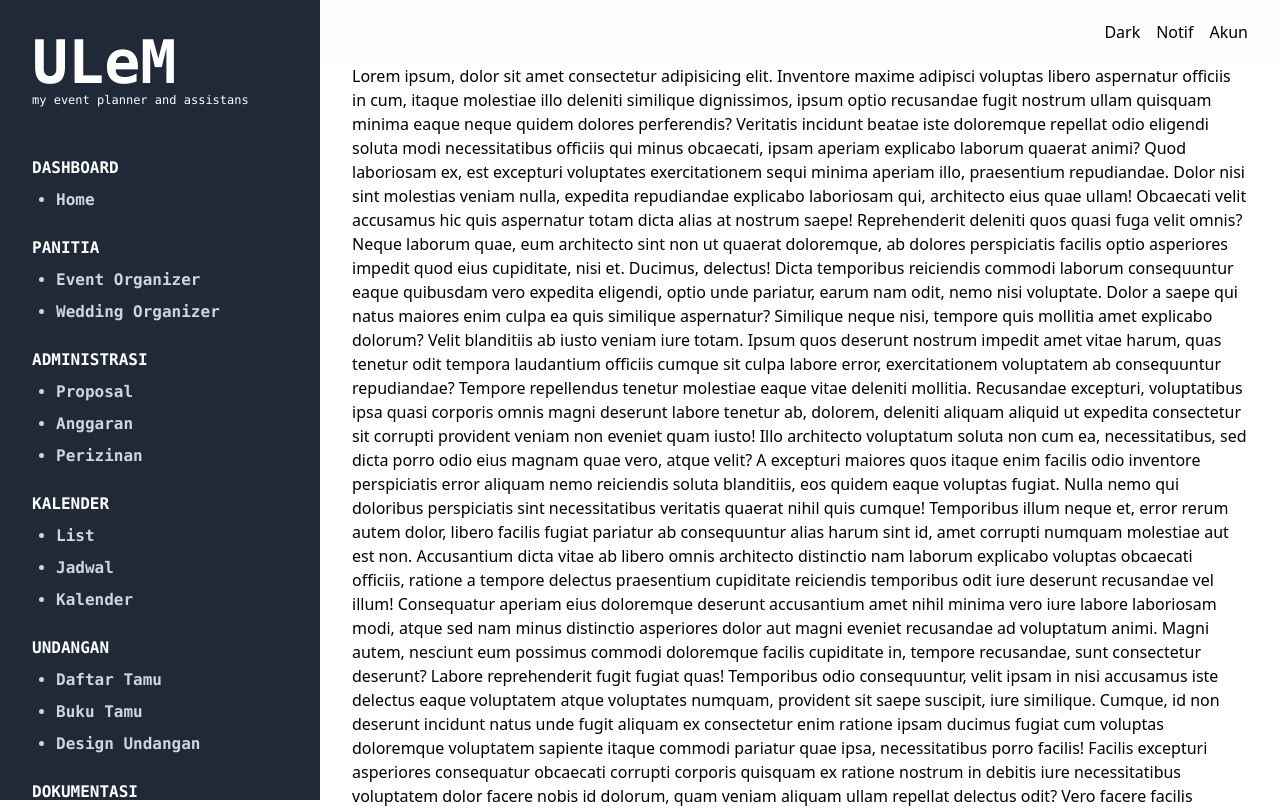
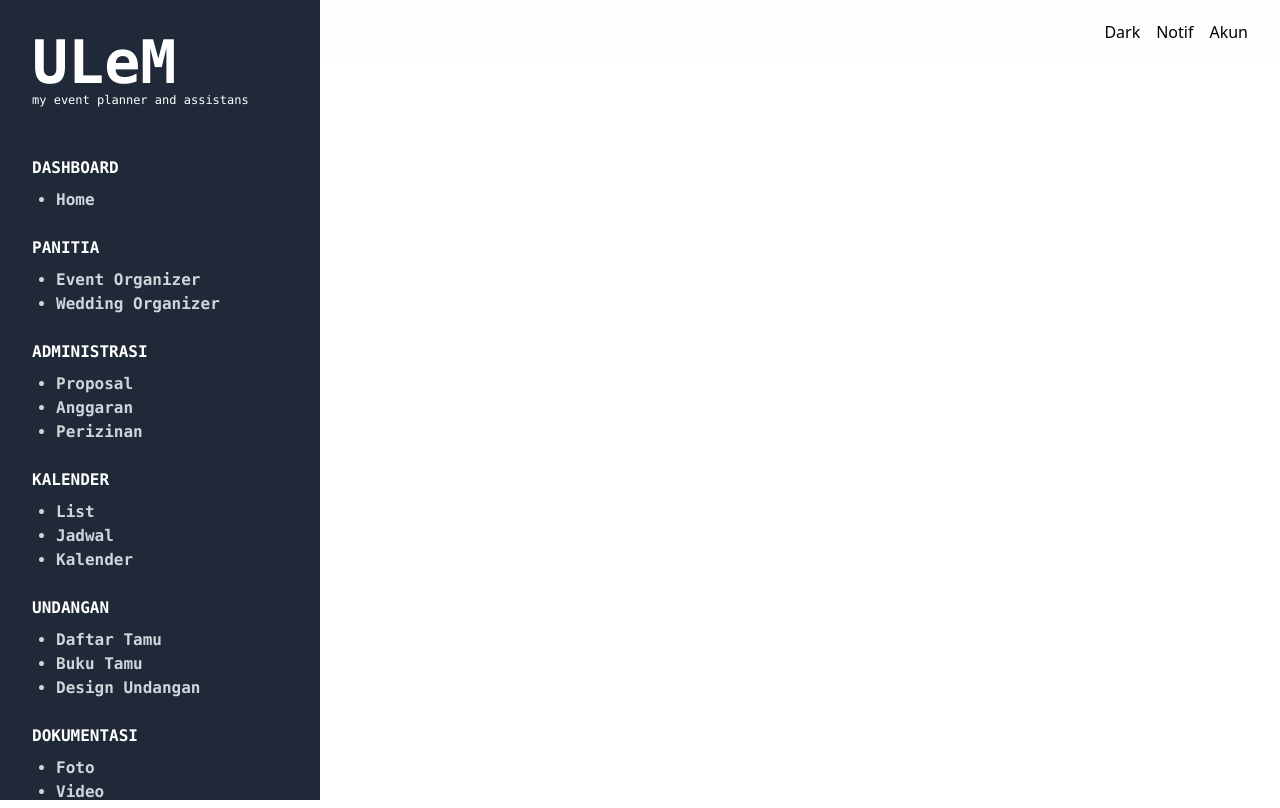
Before and after one commit to ndsanja/ulem-proto, a Next.js app: page / in a window 1280 px wide. Shown: the top 808 px of the page. Built offline with nearby package versions, Linux system fonts and the light colour scheme.

Commit message:
relatif page builder

```diff
--- a/components/Dashboard.jsx
+++ b/components/Dashboard.jsx
@@ -1,9 +1,17 @@
 import Main from "./Main";
+import Pages from "./Pages";
 
-export default function Dashboard() {
+export default function Dashboard({ menu, isOpen, setIsOpen, page, setPage }) {
   return (
     <div>
-      <Main />
+      {/* <Main /> */}
+      <Pages
+        menu={menu}
+        Open={isOpen}
+        setOpen={setIsOpen}
+        page={page}
+        setPage={setPage}
+      />
     </div>
   );
 }
--- /dev/null
+++ b/components/Pages/index.jsx
@@ -0,0 +1,34 @@
+export default function Pages(props) {
+  return (
+    <div className="flex">
+      <div className="lg:w-1/4"></div>
+      <div className="p-4 lg:w-3/4 lg:px-8 lg:py-16">
+        {props.menu.map((cat) =>
+          cat.list.map(
+            (list) =>
+              props.page == cat.id + cat.category + list.menu && (
+                <div
+                  className={`${
+                    props.page == cat.id + cat.category + list.menu &&
+                    "bg-red-400"
+                  }`}
+                  key={cat.id}
+                >
+                  <h1>ini berasal dari Categori:{cat.category}</h1>
+                  {cat.list.map(
+                    (list) =>
+                      props.page == cat.id + cat.category + list.menu && (
+                        <div key={list.menu}>
+                          <p>menu:{list.menu}</p>
+                          <p>content:{list.content}</p>
+                        </div>
+                      )
+                  )}
+                </div>
+              )
+          )
+        )}
+      </div>
+    </div>
+  );
+}
--- a/components/Sidebar/index.jsx
+++ b/components/Sidebar/index.jsx
@@ -1,3 +1,4 @@
+import Link from "next/link";
 export default function Sidebar(props) {
   return (
     <>
@@ -24,29 +25,29 @@ export default function Sidebar(props) {
             </span>
           </div>
           <div className="flex flex-col space-y-6 justify-start items-start mt-12 font-semibold font-mono">
-            <div>
-              <div className="pb-2">DASHBOARD</div>
-              <ul className="list-outside list-disc pl-6 space-y-2">
-                <li
-                  onClick={() => props.setOpen(false)}
-                  className="text-gray-300 hover:text-white cursor-pointer"
-                >
-                  Home
-                </li>
-              </ul>
-            </div>
             {props.menu.map((cat) => (
               <div key={cat.id}>
                 <div className="pb-2 uppercase">{cat.category}</div>
                 <ul className="list-outside list-disc pl-6 space-y-2">
-                  {cat.list.map((i) => (
-                    <li
-                      onClick={() => props.setOpen(false)}
-                      key={i}
-                      className="capitalize cursor-pointer text-gray-300 hover:text-white"
+                  {cat.list.map((list) => (
+                    <Link
+                      key={list.menu}
+                      href={`/${cat.category}/${list.menu}`}
                     >
-                      {i}
-                    </li>
+                      <a>
+                        <li
+                          onClick={() => props.setOpen(false)}
+                          onClick={() =>
+                            props.setPage(
+                              `${cat.id + cat.category + list.menu}`
+                            )
+                          }
+                          className="capitalize cursor-pointer text-gray-300 hover:text-white"
+                        >
+                          {list.menu}
+                        </li>
+                      </a>
+                    </Link>
                   ))}
                 </ul>
               </div>
--- /dev/null
+++ b/pages/[...pages].jsx
@@ -0,0 +1,29 @@
+import Dashboard from "../components/Dashboard";
+import Navbar from "../components/Navbar";
+import Sidebar from "../components/Sidebar";
+import { menu } from "../utils/data";
+import { useState } from "react";
+
+export default function index() {
+  const [page, setPage] = useState("");
+  const [isOpen, setIsOpen] = useState(false);
+  return (
+    <div className="bg-white">
+      <Sidebar
+        menu={menu}
+        Open={isOpen}
+        setOpen={setIsOpen}
+        page={page}
+        setPage={setPage}
+      />
+      <Navbar Open={isOpen} setOpen={setIsOpen} />
+      <Dashboard
+        menu={menu}
+        Open={isOpen}
+        setOpen={setIsOpen}
+        page={page}
+        setPage={setPage}
+      />
+    </div>
+  );
+}
--- a/pages/index.jsx
+++ b/pages/index.jsx
@@ -51,9 +51,16 @@ export default function index() {
   ];
 
   const [isOpen, setIsOpen] = useState(false);
+  const [page, setPage] = useState("");
   return (
     <div className="bg-white">
-      <Sidebar menu={menu} Open={isOpen} setOpen={setIsOpen} />
+      <Sidebar
+        menu={menu}
+        Open={isOpen}
+        setOpen={setIsOpen}
+        page={page}
+        setPage={setPage}
+      />
       <Navbar Open={isOpen} setOpen={setIsOpen} />
       <Dashboard />
     </div>
--- /dev/null
+++ b/utils/data.js
@@ -0,0 +1,65 @@
+export const menu = [
+  {
+    id: 0,
+    category: "dashboard",
+    list: [
+      {
+        menu: "home",
+        content: "lorem lorem lorem",
+      },
+    ],
+  },
+  {
+    id: 1,
+    category: "panitia",
+    list: [{ menu: "event organizer" }, { menu: "wedding organizer" }],
+  },
+  {
+    id: 2,
+    category: "administrasi",
+    list: [{ menu: "proposal" }, { menu: "anggaran" }, { menu: "perizinan" }],
+  },
+  {
+    id: 3,
+    category: "kalender",
+    list: [{ menu: "list" }, { menu: "jadwal" }, { menu: "kalender" }],
+  },
+  {
+    id: 4,
+    category: "undangan",
+    list: [
+      { menu: "daftar tamu" },
+      { menu: "buku tamu" },
+      { menu: "design undangan" },
+    ],
+  },
+  {
+    id: 5,
+    category: "dokumentasi",
+    list: [{ menu: "foto" }, { menu: "video" }, { menu: "galeri" }],
+  },
+  {
+    id: 6,
+    category: "akomodasi",
+    list: [
+      { menu: "tempat" },
+      { menu: "sound sistem" },
+      { menu: "dekorasi" },
+      { menu: "transportasi" },
+      { menu: "konsumsi" },
+      { menu: "souvenir" },
+      { menu: "Wardrobe & Make Up" },
+    ],
+  },
+  {
+    id: 7,
+    category: "acara",
+    list: [
+      { menu: "roundown" },
+      { menu: "MC" },
+      { menu: "hiburan" },
+      { menu: "perangkat acara" },
+      { menu: "multimedia" },
+    ],
+  },
+];
```
